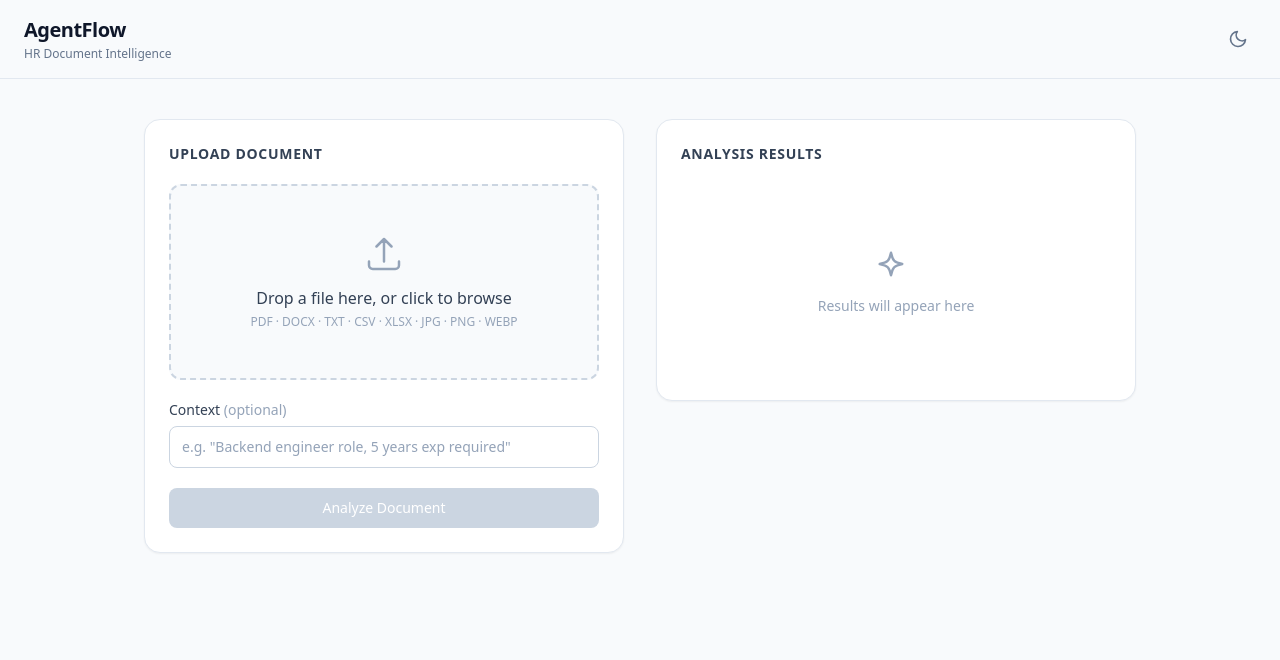
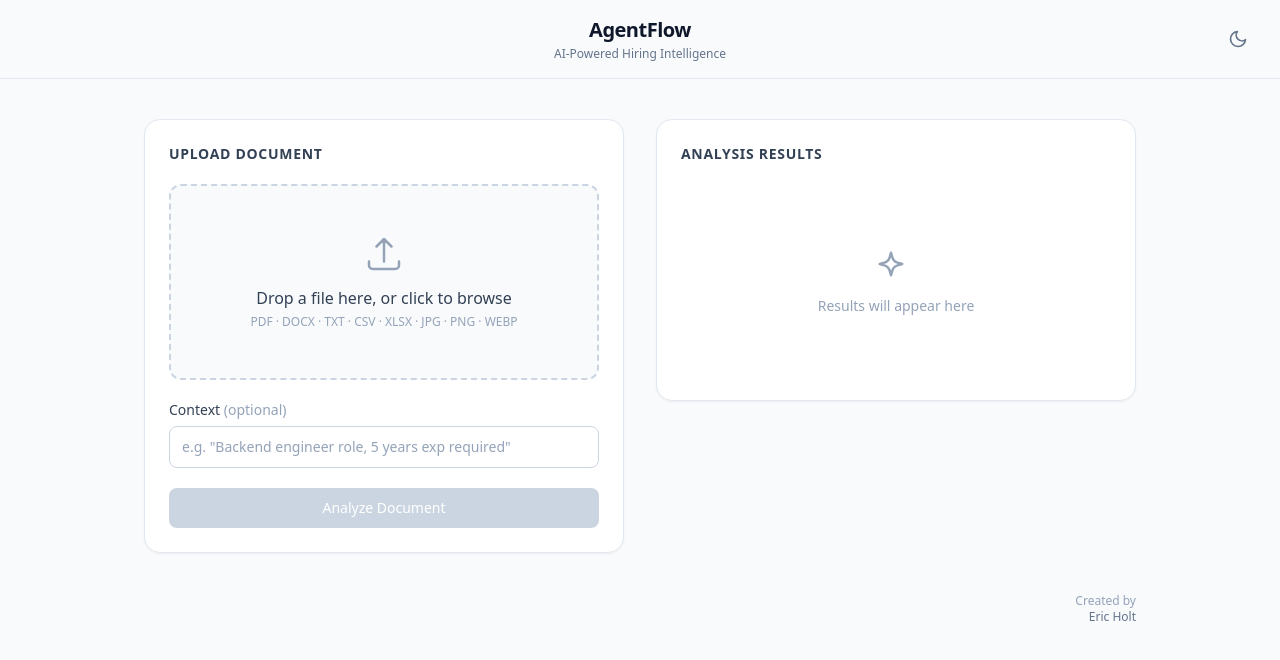
Before and after one commit to eholt723/agentflow, a React (Vite) app in the folder ui/: page / in a window 1280 px wide. Shown: the top 660 px of the page. Built offline with nearby package versions, Linux system fonts and the light colour scheme.

Commit message:
center header title, add footer, wire favicon to logo.png

```diff
--- a/ui/index.html
+++ b/ui/index.html
@@ -2,9 +2,9 @@
 <html lang="en">
   <head>
     <meta charset="UTF-8" />
-    <link rel="icon" type="image/svg+xml" href="/vite.svg" />
+    <link rel="icon" type="image/png" href="/logo.png" />
     <meta name="viewport" content="width=device-width, initial-scale=1.0" />
-    <title>ui</title>
+    <title>AgentFlow</title>
   </head>
   <body>
     <div id="root"></div>
--- a/ui/src/App.jsx
+++ b/ui/src/App.jsx
@@ -86,6 +86,13 @@ export default function App() {
           {result && <ResultCard result={result} />}
         </div>
       </main>
+
+      <footer className="max-w-5xl mx-auto px-4 pb-6 flex justify-end">
+        <div className="text-right">
+          <p className="text-xs text-slate-400 dark:text-slate-600">Created by</p>
+          <p className="text-xs font-medium text-slate-500 dark:text-slate-500">Eric Holt</p>
+        </div>
+      </footer>
     </div>
   )
 }
--- a/ui/src/components/Header.jsx
+++ b/ui/src/components/Header.jsx
@@ -1,14 +1,21 @@
 export default function Header({ dark, onToggle }) {
   return (
-    <header className="flex items-center justify-between px-6 py-4 border-b border-slate-200 dark:border-slate-700">
-      <div>
+    <header className="grid grid-cols-3 items-center px-6 py-4 border-b border-slate-200 dark:border-slate-700">
+      {/* Left — spacer to balance the toggle */}
+      <div />
+
+      {/* Center — title */}
+      <div className="text-center">
         <h1 className="text-xl font-bold tracking-tight text-slate-900 dark:text-white">
           AgentFlow
         </h1>
         <p className="text-xs text-slate-500 dark:text-slate-400 mt-0.5">
-          HR Document Intelligence
+          AI-Powered Hiring Intelligence
         </p>
       </div>
+
+      {/* Right — dark mode toggle */}
+      <div className="flex justify-end">
       <button
         onClick={onToggle}
         className="p-2 rounded-lg text-slate-500 hover:text-slate-700 hover:bg-slate-100 dark:text-slate-400 dark:hover:text-slate-200 dark:hover:bg-slate-700 transition-colors"
@@ -28,6 +35,7 @@ export default function Header({ dark, onToggle }) {
           </svg>
         )}
       </button>
+      </div>
     </header>
   )
 }
```
